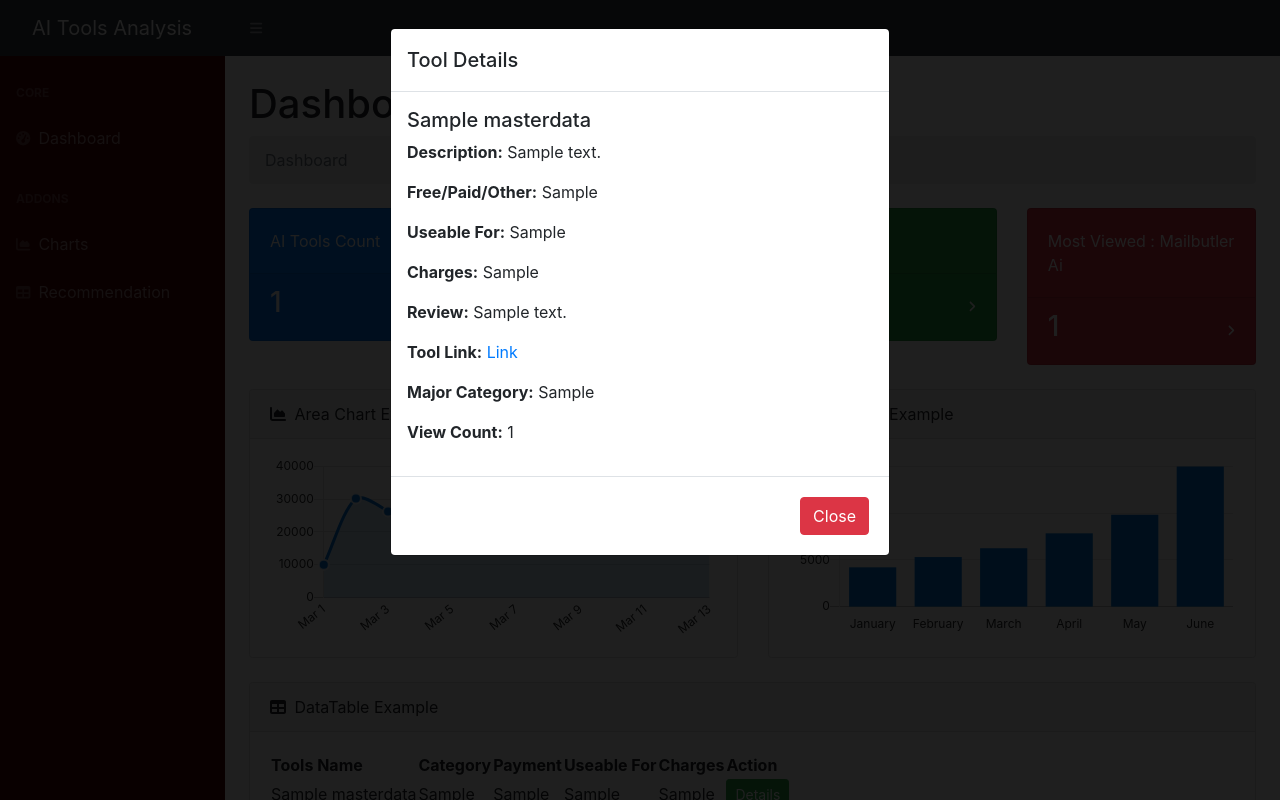
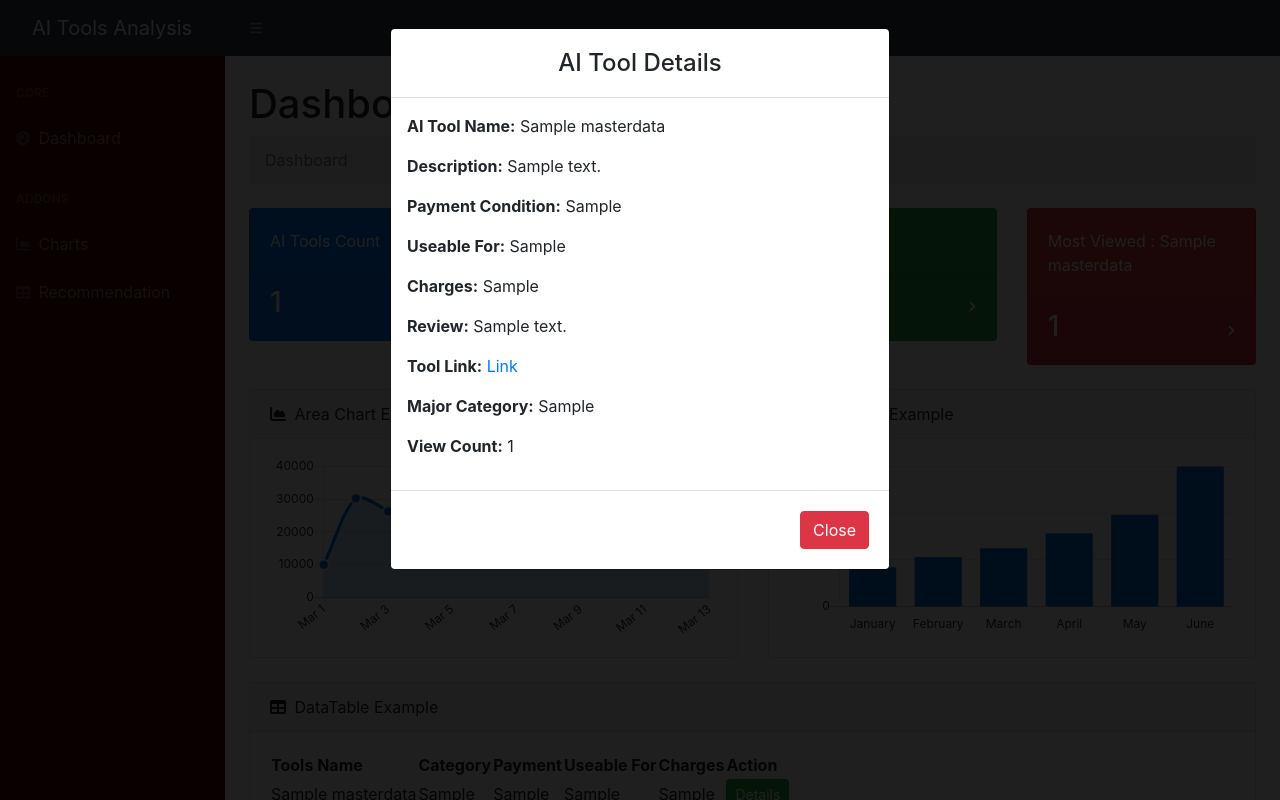
Before and after one commit to asifhasan014/aiToolsNavigator, a Django app: page / in a window 1280 px wide, after a click on "Details". Run offline with Django 5.2, Linux system fonts and the light colour scheme; tables that the repository leaves empty hold one stand-in row (values such as "Sample post"); some libraries are stand-ins or nearby versions.

Commit message:
max viewd complete

```diff
--- a/home/views.py
+++ b/home/views.py
@@ -35,11 +35,17 @@ def prepareCardsData():
     distinct_usable_for = recomDataFrame['useable_for'].unique()
     num_distinct_usable_for = len(distinct_usable_for)
 
+    max_view_row = masterDataFrame.loc[masterDataFrame['view_count'].idxmax()]
+    max_tool_name = max_view_row['ai_tool_name']
+    max_view_count = max_view_row['view_count']
+
     data = {
         'ai_tools' : querysetForMasterData,
         'ai_tool_count': num_ai_tools,
         'major_category_count': num_distinct_categories,
-        'useable_for': num_distinct_usable_for
+        'useable_for': num_distinct_usable_for,
+        'max_tool_name': max_tool_name,
+        'max_view_count': max_view_count
     }
     return data
 
--- a/templates/base/base.html
+++ b/templates/base/base.html
@@ -104,10 +104,7 @@
     <div class="modal-dialog" role="document">
         <div class="modal-content">
             <div class="modal-header">
-                <h5 class="modal-title" id="toolModalLabel">Tool Details</h5>
-                <!--                <button type="button" class="close" data-dismiss="modal" aria-label="Close">-->
-                <!--                    <span aria-hidden="true">&times;</span>-->
-                <!--                </button>-->
+                <h4 class="modal-title" id="toolModalLabel" style="text-align: center; width: 100%;">AI Tool Details</h4>
             </div>
             <div class="modal-body">
                 <!-- Tool details will be loaded here -->
@@ -144,9 +141,6 @@
 
     // Triggered when the modal is closed
     $('#toolModal').on('hide.bs.modal', function() {
-<!--        var toolId = $('#toolModal').find('.modal-body').data('Useable For'); // Get the tool ID again-->
-<!--        console.log("toolId");-->
-<!--        console.log(toolId);-->
         // Send an AJAX request to increase the view count
         $.ajax({
             url: "{% url 'update_view_count' pk=0 %}".replace("0", aiToolId),  // Replace 0 with the actual toolId
--- a/templates/home/ai_tool_detail.html
+++ b/templates/home/ai_tool_detail.html
@@ -1,7 +1,7 @@
 <div>
-    <h5>{{ tool.ai_tool_name }}</h5>
+    <p><strong>AI Tool Name:</strong> {{ tool.ai_tool_name }}</p>
     <p><strong>Description:</strong> {{ tool.descriptions }}</p>
-    <p><strong>Free/Paid/Other:</strong> {{ tool.payment_condition }}</p>
+    <p><strong>Payment Condition:</strong> {{ tool.payment_condition }}</p>
     <p><strong>Useable For:</strong> {{ tool.useable_for }}</p>
     <p><strong>Charges:</strong> {{ tool.charges }}</p>
     <p><strong>Review:</strong> {{ tool.review }}</p>
--- a/templates/home/home.html
+++ b/templates/home/home.html
@@ -36,9 +36,9 @@
         </div>
         <div class="col-xl-3 col-md-6">
             <div class="card bg-danger text-white mb-4">
-                <div class="card-body">Most Viewed : Mailbutler Ai</div>
+                <div class="card-body">Most Viewed : {{max_tool_name}}</div>
                 <div class="card-footer d-flex align-items-center justify-content-between">
-                    <h3 class="text-white">{{major_category_count}}</h3>
+                    <h3 class="text-white">{{max_view_count}}</h3>
                     <div class="small text-white"><i class="fas fa-angle-right"></i></div>
                 </div>
             </div>
```
Also changed, not shown: static/base/css/styles.css, 1 other file.
